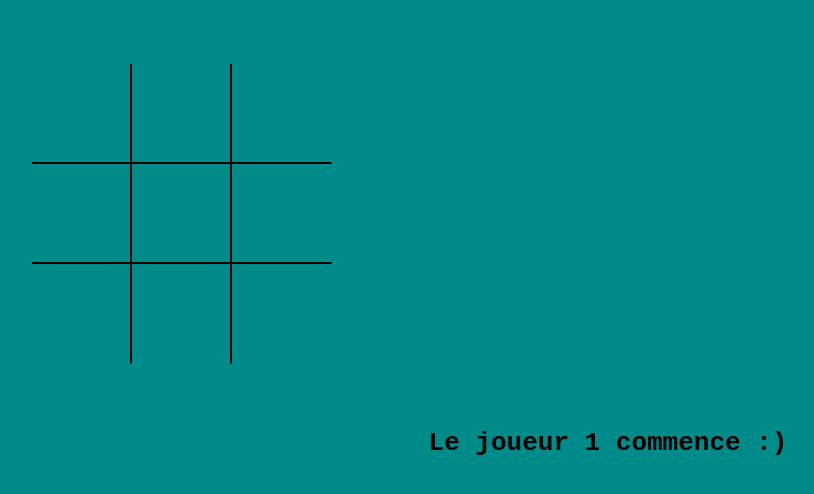
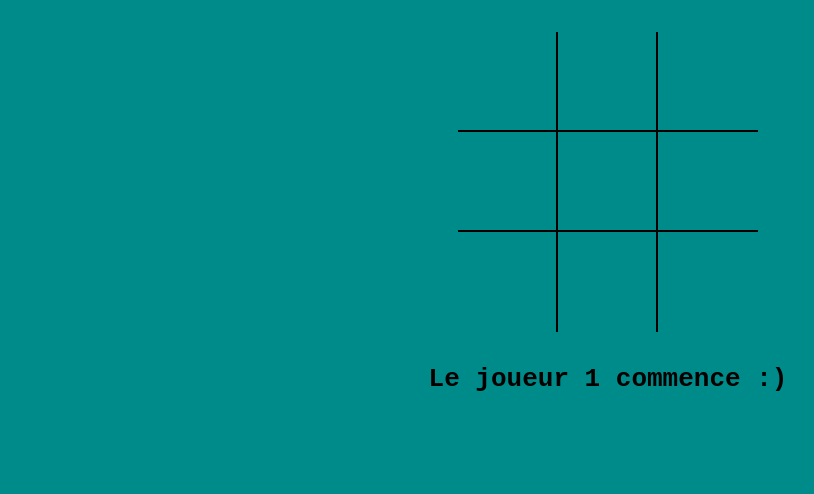
Before and after one commit to Theyannemmenuel/morion-, a plain HTML site: page index.html in a window 1280 px wide. Shown: the whole page, without its empty margins (32-846 px from the left). Drawn offline with Linux system fonts and the light colour scheme.

Commit message:
mise à jour style.css

```diff
--- a/style.css
+++ b/style.css
@@ -30,10 +30,12 @@ h1{
 
 
 .board{
-    width: 300px;
+    width: 90%; /* Utiliser une largeur relative */
+    max-width: 399px; /* Définir une largeur maximale pour les grands écrans */
+    margin: 2rem auto; /* Centrer horizontalement avec une marge automatique */
     display: flex;
     flex-wrap: wrap;
-    margin: 4rem;
+    justify-content: center; /* Centrer horizontalement */
 }
 .white{
     color: white;
```
